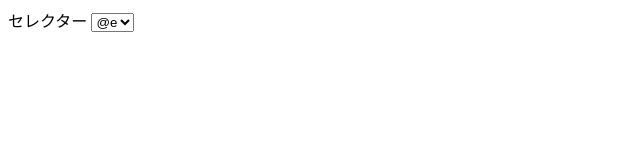
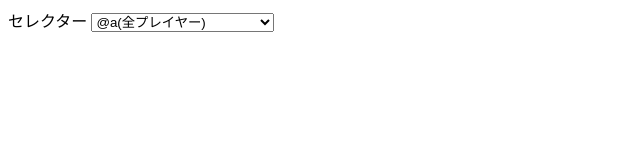
Before and after one commit to user20100330/command, a plain HTML site: page index.html in a window 1280 px wide. Shown: the whole page, without its empty margins (0-640 px from the left). Drawn offline with Linux system fonts and the light colour scheme.

Commit message:
Update index.html

```diff
--- a/index.html
+++ b/index.html
@@ -8,11 +8,11 @@
     <label>
       セレクター
       <select name="selector">
-        <option>@e</option>
-        <option>@a</option>
-        <option>@r</option>
-        <option>@p</option>
-        <option>@s</option>
+        <option value="@a">@a(全プレイヤー)</option>
+        <option value="@e">@e(全エンティティー)</option>
+        <option value="@p">@p(最寄りのプレイヤー)</option>
+        <option value="@r">@r(ランダムなプレイヤー)</option>
+        <option value="@s">@s(実行者)</option>
       </select>
     </label>
   </body>
```
